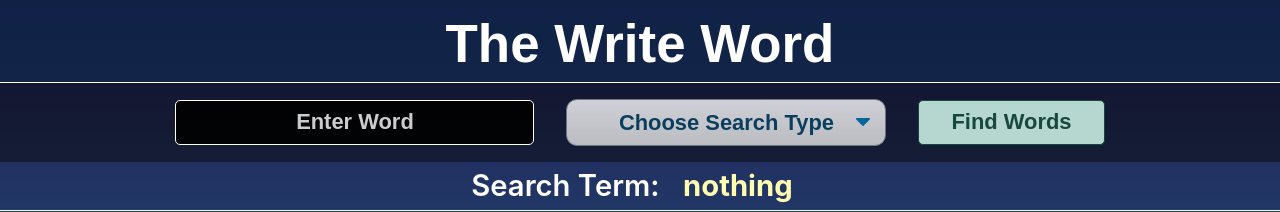
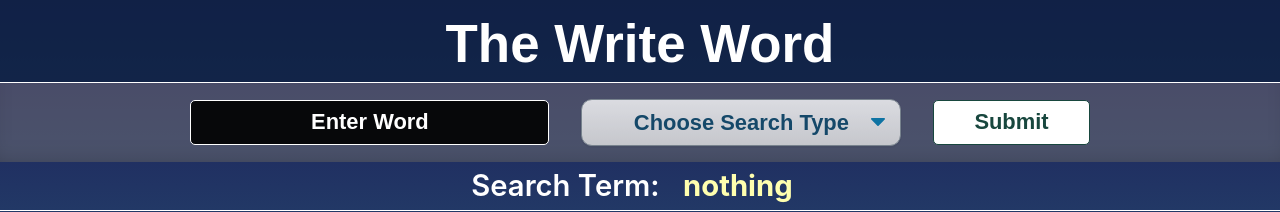
Before and after one commit to gmcln-rct/writeword, a React (Create React App) app: page / in a window 1280 px wide. Shown: the top 212 px of the page. Built offline with nearby package versions, Linux system fonts and the light colour scheme; no server answers; a web font is replaced by a local one.

Commit message:
Run deploy

```diff
--- a/src/components/InputForm.js
+++ b/src/components/InputForm.js
@@ -63,7 +63,7 @@ const InputForm = () => {
           <option value="rel_jjb">Related Adjectives</option>
           <option value="rel_jja">Related Nouns</option>
         </select>
-        <input type="submit" value="Find Words" />
+        <input type="submit" value="Submit" />
       </form>
       <h2 id="search-word">
         Search Term: <span id="yellow-text">{(!searchWord) ? "" : searchWord}</span> </h2>
--- a/src/components/Word.js
+++ b/src/components/Word.js
@@ -16,7 +16,7 @@ const Word = ({ word, score, tag }) => {
         fontcolor = "26,22,85";
         break;
       case (alpha > .50):
-        rgb = "155,164,203";
+        rgb = "182,191,237";
         fontcolor = "20,20,20";
         break;
       case (alpha > .30):
@@ -31,7 +31,7 @@ const Word = ({ word, score, tag }) => {
 
 
     return (
-      <div className="card" style={{ background: `rgba(${rgb},0.8)`, color: `rgb(${fontcolor})` }}>
+      <div className="card" style={{ background: `rgba(${rgb},0.9)`, color: `rgb(${fontcolor})` }}>
         <h3>{word}</h3>
         <p>Relevance: {percentage}%</p>
         {/* <p>{percentage}</p> */}
--- a/src/styles/index.scss
+++ b/src/styles/index.scss
@@ -78,11 +78,14 @@ form {
   flex-direction: row;
   justify-content: center;
   align-items: center;
-  background-color: rgba(10,10,10,0.5);
-
+  // background-color: rgba(10,10,10,0.5);
+  background-color: rgbA(119, 119, 119, 0.5);
+-webkit-box-shadow: inset 0px -10px 36px -32px rgba(0,0,0,1);
+-moz-box-shadow: inset 0px -10px 36px -32px rgba(0,0,0,1);
+box-shadow: inset 0px -10px 36px -32px rgba(0,0,0,1);
 
   input {
-    margin: 2vmin 2vmin;
+    margin: 2vmin;
     font-size: calc(18px + (24 - 18) * ((100vw - 300px) / (1800 - 300)));
     line-height: calc(24px + (28 - 24) * ((100vw - 300px) / (1800 - 300)));
 
@@ -102,17 +105,17 @@ form {
 
     &::placeholder {
       color: white;
-      opacity: 0.8;
+
     }
   }
 
   &[type='submit']{
       display: block;
-      padding: 1vmin 4vmin;
+      padding: 1vmin 5vmin;
 
       font-weight: 600;
       color: #18473E;
-      background: #b6d6d0;
+      background: #fff;
 
       border: 1px solid #18473E;
       border-radius: 5px;
@@ -163,14 +166,17 @@ form {
     background-size: .65em auto, 100%;
     opacity: 0.8;
     z-index: 2;
+
+    &:hover {
+      border-color: #888;
+    }
+
 }
 
 .select-css::-ms-expand {
     display: none;
 }
-.select-css:hover {
-    border-color: #888;
-}
+
 
 .select-css option {
     font-weight:normal;
@@ -192,7 +198,8 @@ form {
   flex-wrap: wrap;
 
   min-height: 80vh;
-  margin: 3vmin 0 0 0;
+  margin: 2vmin 0 0 0;
+  padding: 0 4vmin;
   // width: 100vw;
 }
 
@@ -213,7 +220,7 @@ form {
 .card {
   min-width: 150px;
   margin: 1vmin;
-  padding: 1vmin 1vmin;
+  padding: 1vmin 2vmin;
 
   // color: #fff;
   // background: rgba(50, 50, 50, 0.8);
@@ -292,6 +299,10 @@ p, h3 {
     padding: 4vmin 0;
   }
 
+  .content {
+      margin: 5vmin 0 0 0;
+  }
+
   #search-word {
 
     padding: 4vmin 0;
```
